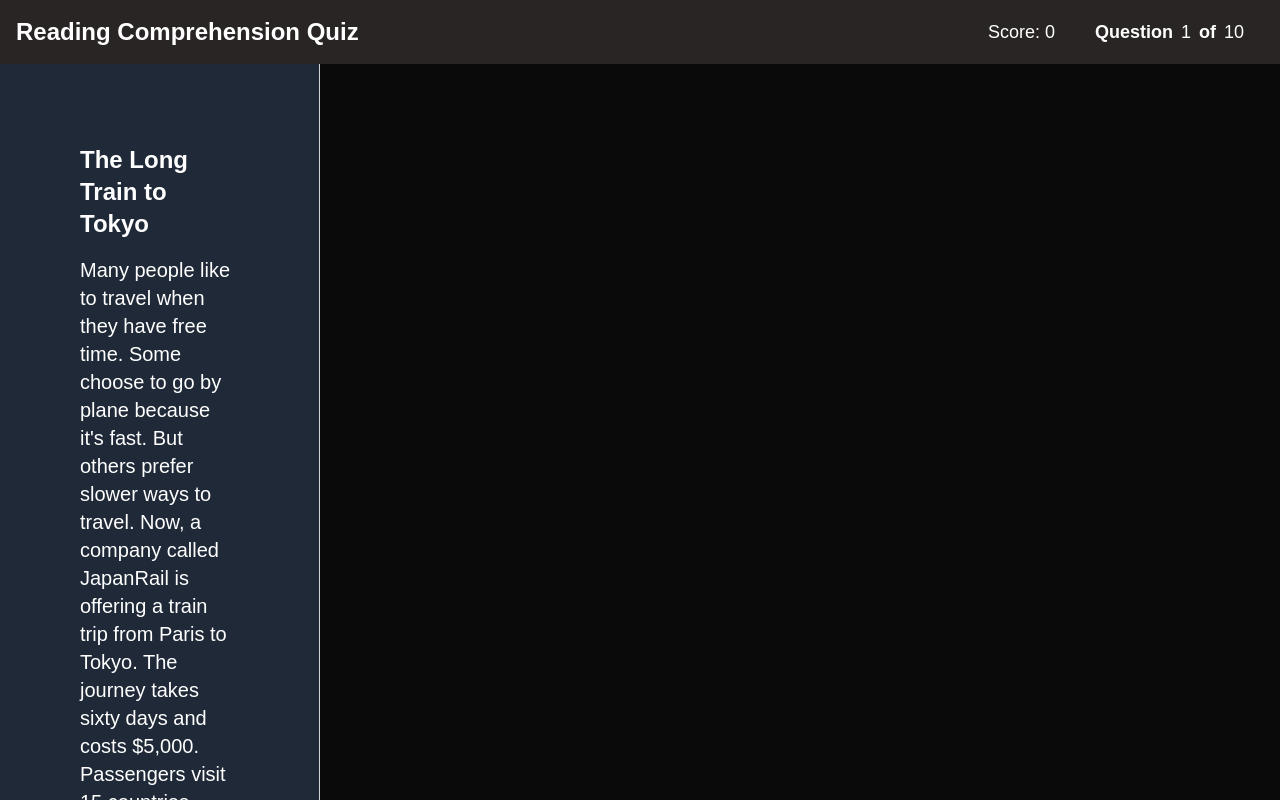
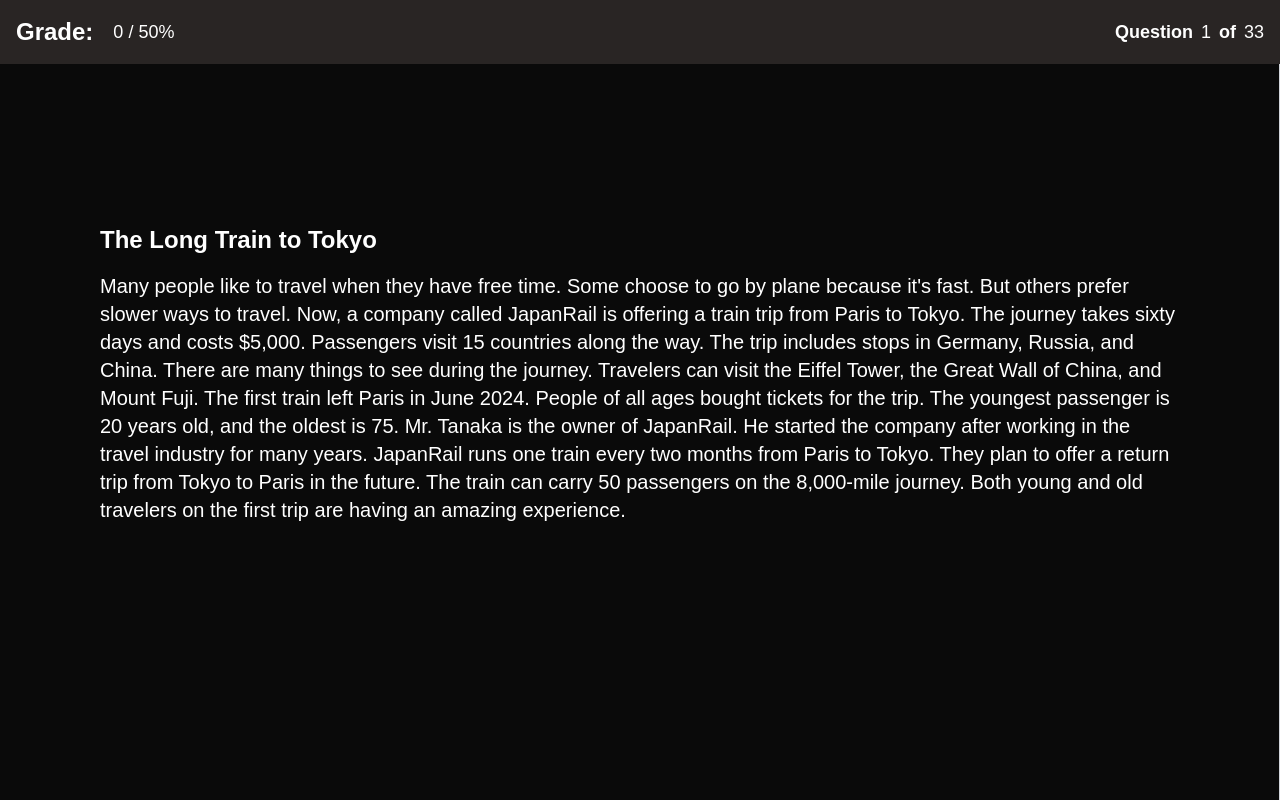
Before and after one commit to ccrymo/Business_English, a Next.js app: page /components/PracticeExam in a window 1280 px wide. Built offline with nearby package versions, Linux system fonts and the light colour scheme.

Commit message:
First draft of quiz practice for reading only

```diff
--- a/app/components/PracticeExam/UI/Header.jsx
+++ b/app/components/PracticeExam/UI/Header.jsx
@@ -1,15 +1,18 @@
-// components/Header.jsx
-
 const Header = ({ title, currentQuestion, totalQuestions, correctAnswers }) => {
   return (
-      <header className="bg-stone-800 text-white p-4 flex justify-between items-center">
-        <h1 className="text-2xl font-bold">{title}</h1>
-        <div className="flex flex-row mr-5 text-lg">
-        <p className="text-lg mr-10">Score: {correctAnswers}</p>
-          <span className="font-bold mr-2">Question</span> <span className=" mr-2">{currentQuestion}</span> <span className="font-bold mr-2">of</span> {totalQuestions}
+    <header className="fixed top-0 left-0 right-0 z-10 bg-stone-800 text-white p-4 flex justify-between items-center">
+      <div className="flex flex-row text-lg items-center">
+        <h1 className="text-2xl font-bold">Grade:</h1>
+        <p className="text-lg ml-5">{correctAnswers} / 50%</p>
+      </div>
+      <div className="flex flex-row text-lg items-center">
+        <span className="font-bold mr-2">Question</span>
+        <span className="mr-2">{currentQuestion}</span>
+        <span className="font-bold mr-2">of</span> {totalQuestions}
       </div>
     </header>
   );
 };
 
+
 export default Header;
--- a/app/components/PracticeExam/UI/Question.jsx
+++ b/app/components/PracticeExam/UI/Question.jsx
@@ -4,7 +4,7 @@
 const Question = ({ question, options, onSelect, selectedAnswer }) => {
   return (
     <div className="mb-4 overflow-y-auto scroll scrollbar-thin scrollbar-thumb-gray-400">
-      <h3 className="mt-5 mb-1 text-lg text-center">{question}</h3>
+      <h3 className="mb-4 text-2xl font-bold text-center">{question}</h3>
       {options.map((option, index) => (
         <Button
           key={index}
@@ -18,4 +18,5 @@
     </div>
   );
 };
+
 export default Question;
--- a/app/components/PracticeExam/UI/ReadingText.jsx
+++ b/app/components/PracticeExam/UI/ReadingText.jsx
@@ -4,9 +4,12 @@
 
 export default function ReadingText({ content, title }) {
   return (
-    <div className="lg:w-1/2 md:w-1/2 sm:w-full sm:h-full overflow-y-scroll p-4 md:p-20 border-r border-gray-300 text-white bg-gray-800">
-      <h2 className="text-2xl font-bold mb-4">{title}</h2>
-      <p className="text-xl">{content}</p>
+    <div className="h-full overflow-y-auto  p-4 md:p-20 border-r border-gray-300 text-white bg-neutral-950">
+      <div className="mx-5 mt-20 mb-20
+      ">
+        <h2 className="text-2xl font-bold mb-4 ">{title}</h2>
+        <p className="text-xl">{content}</p>
+      </div>
     </div>
   );
 }
--- a/app/components/PracticeExam/page.js
+++ b/app/components/PracticeExam/page.js
@@ -1,7 +1,6 @@
 "use client";
-
 import React, { useState, useEffect } from "react";
-import { useSwipeable } from 'react-swipeable';
+import { useSwipeable } from "react-swipeable";
 import Question from "./UI/Question";
 import ReadingText from "./UI/ReadingText";
 import SubmitButton from "./UI/SubmitButton";
@@ -21,10 +20,12 @@
   const readingTextTitle = quizData.readingTextTitle;
 
   useEffect(() => {
-    const totalSets = Object.keys(quizData).filter((key) =>
-      key.startsWith("questions")
-    ).length;
-    setTotalQuestions(totalSets);
+    // Calculate total questions across all sets
+    const totalQuestionsCount = Object.keys(quizData)
+      .filter((key) => key.startsWith("questions"))
+      .reduce((total, key) => total + quizData[key].length, 0);
+
+    setTotalQuestions(totalQuestionsCount);
   }, []);
 
   const handleSelect = (questionNumber, option) => {
@@ -41,7 +42,8 @@
     const currentQuestion = questionSet[currentQuestionIndex];
 
     // Check if the selected answer is correct
-    const selectedAnswer = answers[`question${currentQuestionSet}_${currentQuestion.number}`];
+    const selectedAnswer =
+      answers[`question${currentQuestionSet}_${currentQuestion.number}`];
     if (selectedAnswer === currentQuestion.correctAnswer) {
       setCorrectAnswers((prev) => prev + 1);
     }
@@ -49,7 +51,7 @@
     if (currentQuestionIndex < questionSet.length - 1) {
       // Move to the next question in the current set
       setCurrentQuestionIndex((prevIndex) => prevIndex + 1);
-    } else if (currentQuestionSet < totalQuestions) {
+    } else if (currentQuestionSet < Object.keys(quizData).filter(key => key.startsWith("questions")).length) {
       // Move to the next question set
       setCurrentQuestionSet((prevSet) => prevSet + 1);
       setCurrentQuestionIndex(0);
@@ -63,12 +65,22 @@
     setIsAnswerSelected(false);
   };
 
+  // Calculate current overall question number
+  const getCurrentOverallQuestionNumber = () => {
+    let previousQuestionsCount = 0;
+
+    for (let i = 1; i < currentQuestionSet; i++) {
+      previousQuestionsCount += quizData[`questions${i}`].length;
+    }
+
+    return previousQuestionsCount + currentQuestionIndex + 1; // +1 because index is zero-based
+  };
+
   const renderQuestions = () => {
     const questionSet = quizData[`questions${currentQuestionSet}`];
     if (!questionSet || currentQuestionIndex >= questionSet.length) return null;
 
     const q = questionSet[currentQuestionIndex];
-    const selectedAnswer = answers[`question${currentQuestionSet}_${q.number}`];
     return (
       <Question
         key={q.number}
@@ -77,7 +89,7 @@
         onSelect={(option) => handleSelect(q.number, option)}
         type={q.title ? q.title : "Multiple Choice"}
         instruction={q.instruction}
-        selectedAnswer={selectedAnswer}
+        selectedAnswer={answers[`question${currentQuestionSet}_${q.number}`]}
       />
     );
   };
@@ -85,37 +97,35 @@
   const handlers = useSwipeable({
     onSwipedLeft: () => setIsReadingVisible(false),
     onSwipedRight: () => setIsReadingVisible(true),
-    trackMouse: true
+    trackMouse: true,
   });
 
   return (
     <div className="flex flex-col h-screen">
       <Header
-        title="Reading Comprehension Quiz"
-        currentQuestion={(currentQuestionIndex + 1).toString()}
-        totalQuestions={quizData[`questions${currentQuestionSet}`].length.toString()}
+        currentQuestion={getCurrentOverallQuestionNumber()}
+        totalQuestions={totalQuestions}
         correctAnswers={correctAnswers}
       />
-      <div className="relative lg:w-1/2 md:1/2 sm:h-screen" {...handlers}>
+      <div className="flex-1 overflow-hidden pt-16">
+        <div className="relative h-full" {...handlers}>
           <div
             className={`absolute inset-0 transition-transform duration-300 ease-in-out ${
-            isReadingVisible ? 'translate-x-0' : '-translate-x-full'
+              isReadingVisible ? "translate-x-0" : "-translate-x-full"
             }`}
           >
             <ReadingText content={readingTextContent} title={readingTextTitle} />
           </div>
           <div
-          className={`absolute lg:w-1/2 md:1/2 sm:h-screeninset-0 p-4 overflow-y-auto transition-opacity duration-300 ease-in-out ${
-            isReadingVisible ? 'opacity-0' : 'opacity-100'
+            className={`absolute mt-20 inset-2 p-4 overflow-y-auto transition-opacity duration-300 ease-in-out ${
+              isReadingVisible ? "opacity-0" : "opacity-100"
             }`}
           >
-          <h2 className="text-xl font-bold mb-4">
-            Question Set {currentQuestionSet}
-          </h2>
             {renderQuestions()}
             <SubmitButton onClick={handleSubmit} disabled={!isAnswerSelected} />
           </div>
         </div>
       </div>
+    </div>
   );
 }
```
Also changed, not shown: app/data/practiceExam/practiceExam.js (+23 -23 lines). Lines whose indentation alone changed are shown as unchanged.
